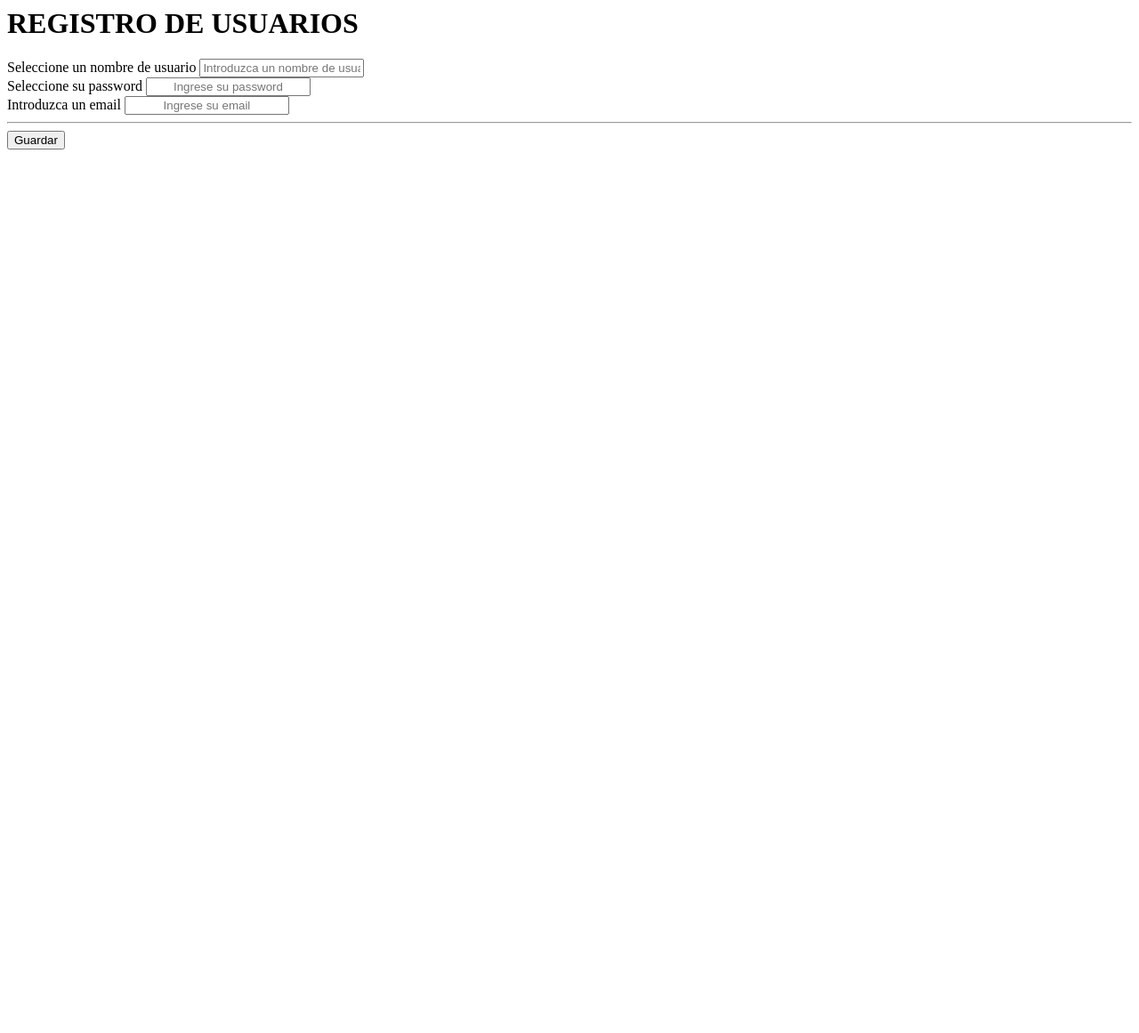
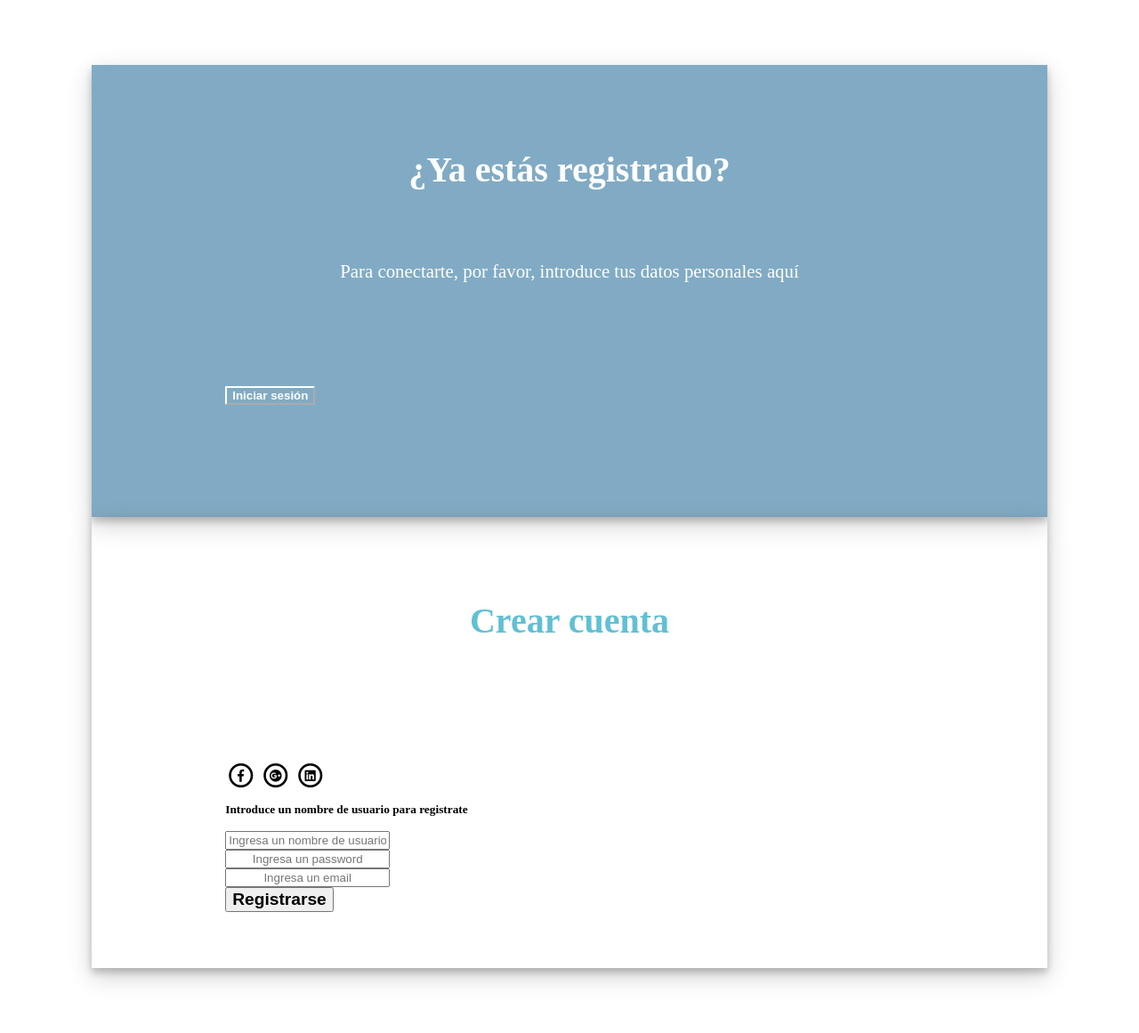
Before and after one commit to agarridogar/p8-uoc, a PHP site: page /view/usuario/vista_registro_usuarios.php in a window 1280 px wide. Shown: the whole page at 89% size. Before the commit the page ends 168 px from the top, so only its background shows below. Run offline with PHP 8.4, Linux system fonts and the light colour scheme; the template is opened without the code that fills it, so the values that code supplies are empty; some libraries are stand-ins or nearby versions.

Commit message:
Vista registro

```diff
--- a/controller/usuario.controller.php
+++ b/controller/usuario.controller.php
@@ -41,7 +41,8 @@
         $user->password = $password ;
         $user->email = $_REQUEST['email'];
 
-       	$this->model_usuario->Registrar($user);
+           $this->model_usuario->Registrar($user);
+           header("Location: index.php?c=web&a=LoginUsuario");
 
 	}
 
--- a/view/usuario/vista_login_usuario.php
+++ b/view/usuario/vista_login_usuario.php
@@ -48,7 +48,7 @@
                             <div class="text-center">
                             <button class="btn btn-responsive btninter"><b>Registrarse</b></button>
                             </div>
-                        </div">
+                        </div>
                     </form>
                 </div>
         </div>
--- a/view/usuario/vista_registro_usuarios.php
+++ b/view/usuario/vista_registro_usuarios.php
@@ -1,28 +1,63 @@
-<h1>REGISTRO DE USUARIOS</h1>
+<link rel="stylesheet" href="assets/css/style_login.css" />
+<link rel="stylesheet" href="https://use.fontawesome.com/releases/v5.6.3/css/all.css" integrity="sha384-UHRtZLI+pbxtHCWp1t77Bi1L4ZtiqrqD80Kn4Z8NTSRyMA2Fd33n5dQ8lWUE00s/" crossorigin="anonymous">
 
-<div class="row justify-content-center" >
-<form action="?c=usuario&a=registrarUsuario" method="post" enctype="multipart/form-data" >
+<div class="container login-container">
+            <div class="row">
+                <div class="col-md-4 col-md-offset-1  login-form-2">
+                <h3>¿Ya estás registrado?</h3>
+                    <br>
 
-        <div class="form-group">
-        <label>Seleccione un nombre de usuario</label>
-        <input type="text" name="nombre" value="<?php echo $user->nombre; ?>" class="form-control" placeholder="Introduzca un nombre de usuario" style="text-align: center" required />
-    </div>
+                    <p> Para conectarte, por favor, introduce tus datos personales aquí </p>
 
-    <div class="form-group">
-        <label>Seleccione su password</label>
-        <input type="password" name="password" value="<?php echo $user->password; ?>" class="form-control" placeholder="Ingrese su password" style="text-align: center"  required />
-    </div>
+                    <form action="?c=web&a=LoginUsuario" method="post" enctype="multipart/form-data">
+                        <div class="form-group">
+                            <div class="text-center">
+                            <button class="btn btn-responsive btninter"><b>Iniciar sesión</b></button>
+                            </div>
+                        </div>
+                     </form>
+                </div>
+                <div class="col-md-6  login-form-1">
+                <h3>Crear cuenta</h3>
+                <form action="?c=usuario&a=registrarUsuario" method="post" enctype="multipart/form-data">
+                    <div class="text-center">
+                        <span class="fa-stack fa-sm">
+                            <i class="far fa-circle fa-stack-2x"></i>
+                            <i class="fab fa-facebook-f fa-stack-1x"></i>
+                        </span>
+                        <span class="fa-stack fa-sm">
+                            <i class="far fa-circle fa-stack-2x"></i>
+                            <i class="fab fa-google-plus fa-stack-1x"></i>
+                        </span>
+                        <span class="fa-stack fa-sm">
+                            <i class="far fa-circle fa-stack-2x"></i>
+                            <i class="fab fa-linkedin fa-stack-1x"></i>
+                        </span>
+                        </div>
+                        <div class="text-center">
+                            <p><small><b>Introduce un nombre de usuario para registrate</small></b></p>
+                        </div>
+                        <div class="form-group">
+                        <input type="text" name="nombre" value="<?php echo $user->nombre; ?>" class="form-control" placeholder="Ingresa un nombre de usuario" style="text-align: center"  required/>
+                        </div>
+                        <div class="form-group">
+                        <input type="password" name="password" value="<?php echo $user->password; ?>" class="form-control" placeholder="Ingresa un password" style="text-align: center" required/>
+                        </div>
+                        <div class="form-group">
+                        <input type="email" name="email" value="<?php echo $user->email; ?>" class="form-control" placeholder="Ingresa un email" style="text-align: center" required/>
+                        </div>
+                        <div class="form-group">
+                            <div class="text-center">
+                                <button class="btn btn-warning btn-responsive btninter"><b>Registrarse</b></button>
+                            </div>
+                        </div>
 
-    <div class="form-group">
-        <label>Introduzca un email</label>
-        <input type="email" name="email" value="<?php echo $user->email; ?>" class="form-control" placeholder="Ingrese su email" style="text-align: center" required />
-    </div>
-    <hr/>
-    <div class="text-center">
-        <button class="btn btn-success">Guardar</button>
-    </div>
-</form>
+                    </form>
+                </div>
+        </div>
 </div>
+</div>
+
 
 <?php
     if(isset($_SESSION["errorvalidacion"])){
```
